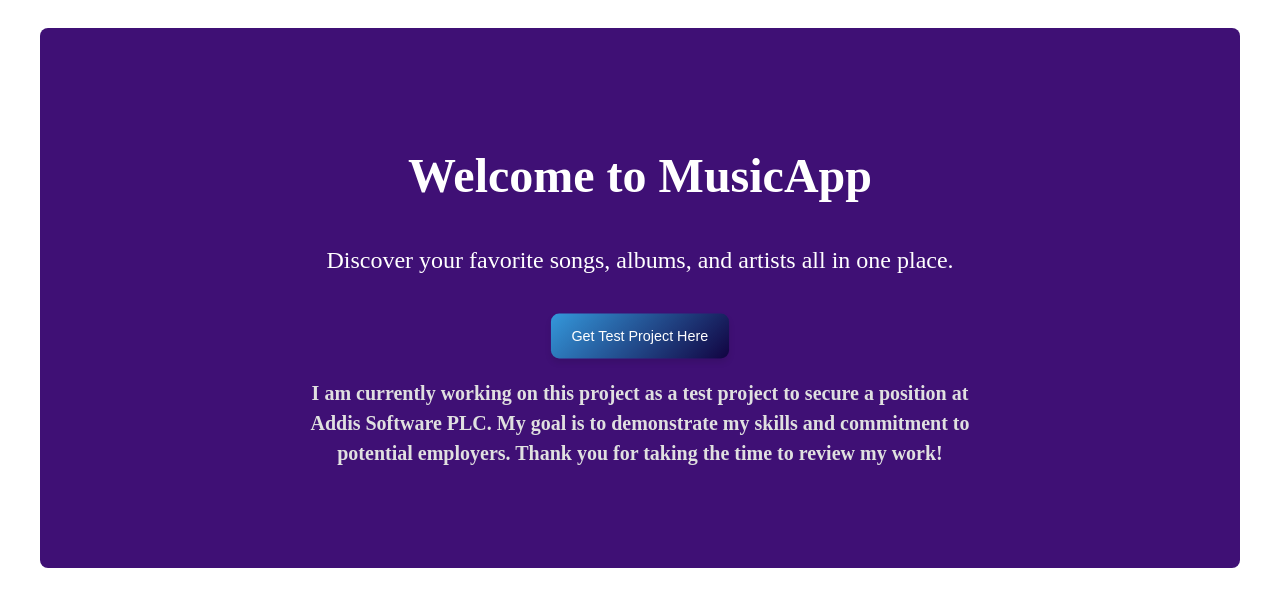
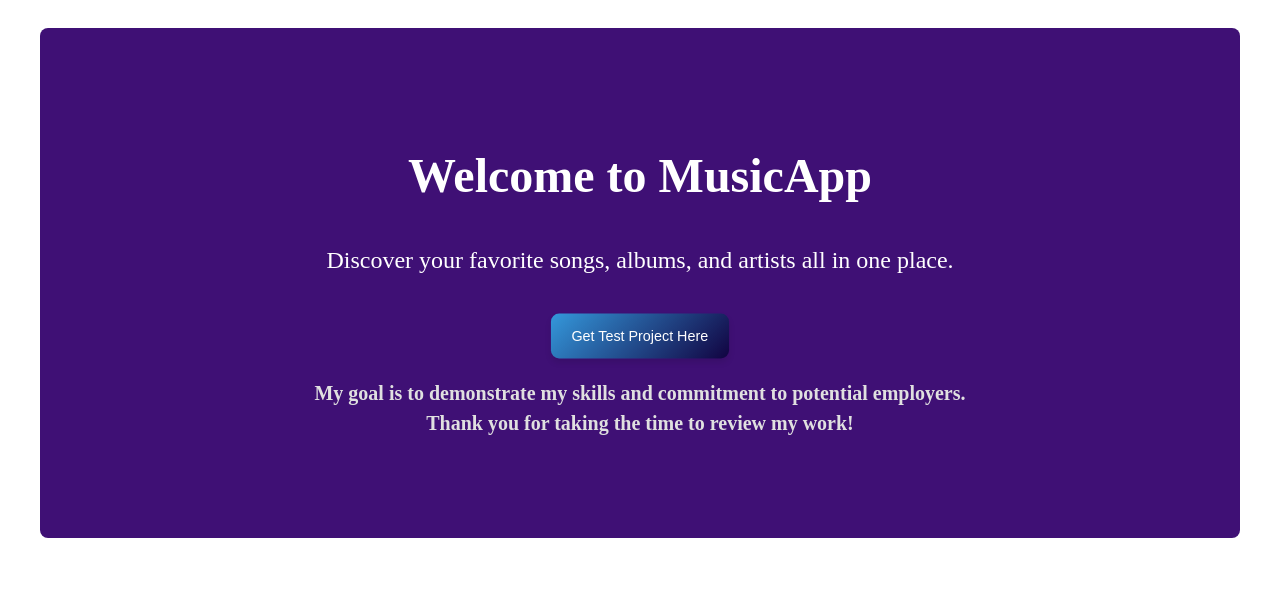
Before and after one commit to Ammen1/Test-Project, a React (Vite) app in the folder frontend/: page / in a window 1280 px wide. Shown: the top 606 px of the page. Built offline with nearby package versions, Linux system fonts and the light colour scheme.

Commit message:
Update HomePage.tsx

```diff
--- a/frontend/src/pages/HomePage.tsx
+++ b/frontend/src/pages/HomePage.tsx
@@ -24,7 +24,6 @@ const HomePage: React.FC = () => {
           Get Test Project Here
         </button>
         <p css={messageStyle}>
-          I am currently working on this project as a test project to secure a position at Addis Software PLC.
           My goal is to demonstrate my skills and commitment to potential employers. Thank you for taking the time to review my work!
         </p>
       </section>
```
